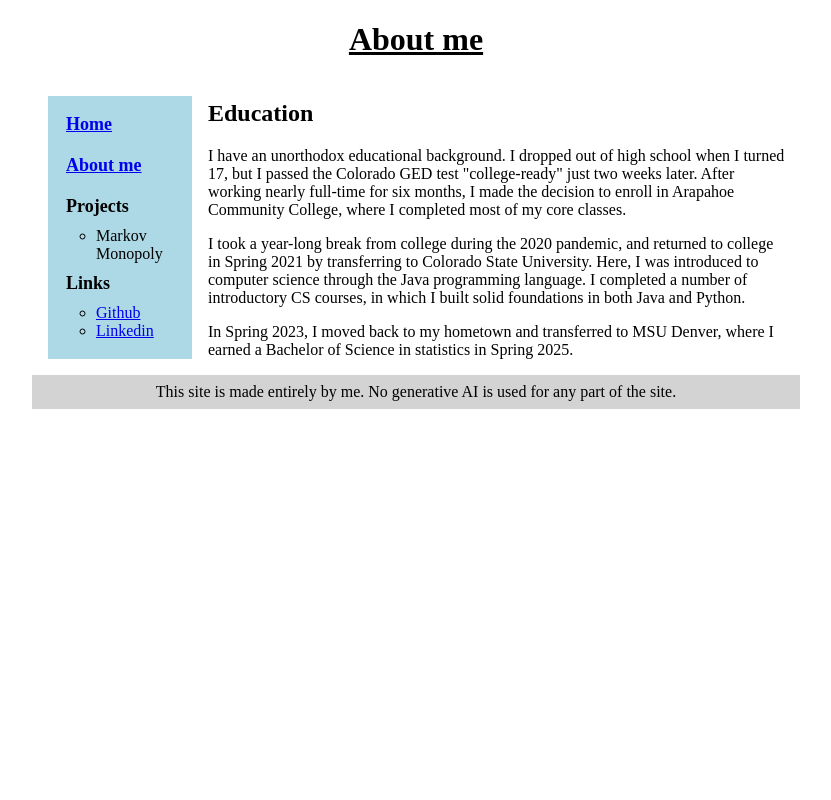
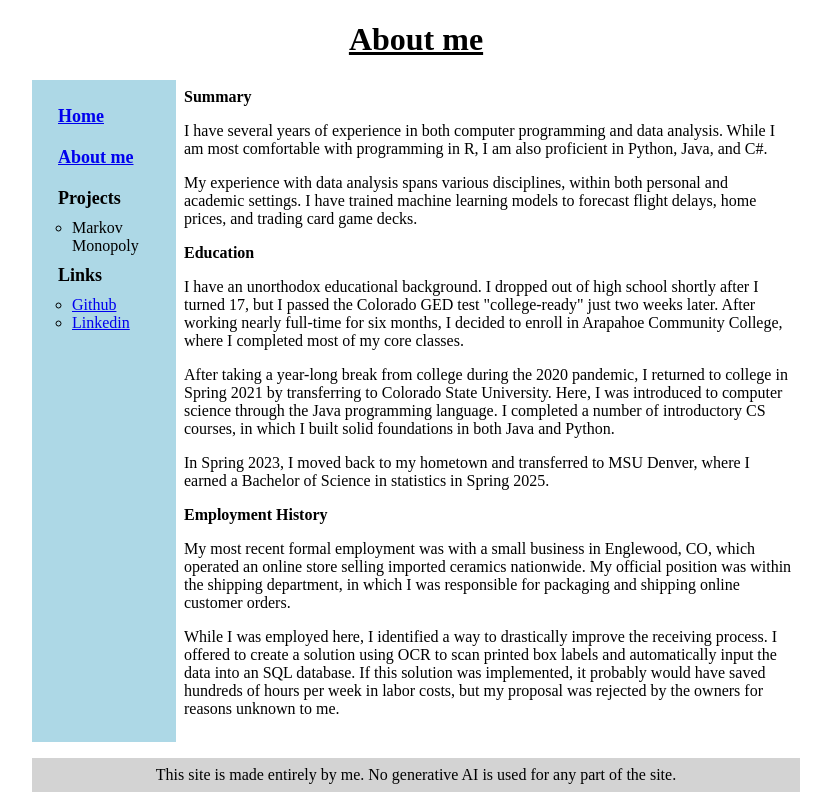
Before and after one commit to cburkha2/site, a plain HTML site: page about.html in a window 1280 px wide. Shown: the whole page, without its empty margins (224-1055 px from the left). Drawn offline with Linux system fonts and the light colour scheme.

Commit message:
Adjust style.css, add "summary" and "employment history" to about.html

```diff
--- a/about.html
+++ b/about.html
@@ -1,11 +1,13 @@
 <!DOCTYPE html>
 <html lang="en">
+
 <head>
     <meta charset="UTF-8">
     <meta name="viewport" content="width=device-width, initial-scale=1.0">
     <link rel="stylesheet" href="style.css">
     <title>About me</title>
 </head>
+
 <body>
     <div class="head">
         <h1>About me</h1>
@@ -23,19 +25,39 @@
                 <li class="pagelink">Links</li>
                 <ul class="submenu">
                     <li><a href="//github.com/cburkha2/" target="_blank" rel="noopener noreferrer">Github</a></li>
-                    <li><a href="//www.linkedin.com/in/cburkha2/" target="_blank" rel="noopener noreferrer">Linkedin</a></li>
+                    <li><a href="//www.linkedin.com/in/cburkha2/" target="_blank" rel="noopener noreferrer">Linkedin</a>
+                    </li>
                 </ul>
             </ul>
         </div>
 
         <div class="content">
-            <h2>Education</h2>
-            <p>I have an unorthodox educational background. I dropped out of high school when I turned 17, but I passed the Colorado GED test "college-ready" just two weeks later.
-                After working nearly full-time for six months, I made the decision to enroll in Arapahoe Community College, where I completed most of my core classes. </p>
-            <p>I took a year-long break from college during the 2020 pandemic, and returned to college in Spring 2021 by transferring to Colorado State University.
-                Here, I was introduced to computer science through the Java programming language. I completed a number of introductory CS courses, in which I built solid foundations in both Java and Python. </p>
-            <p>In Spring 2023, I moved back to my hometown and transferred to MSU Denver, where I earned a Bachelor of Science in statistics in Spring 2025. </p>
+            <div class="heading">Summary</div>
+            <p>I have several years of experience in both computer programming and data analysis. While I am most comfortable
+                with programming in R, I am also proficient in Python, Java, and C#. </p>
+            <p>My experience with data analysis spans various disciplines, within both personal and academic settings. I have
+                trained machine learning models to forecast flight delays, home prices, and trading card game decks. </p>
 
+            <div class="heading">Education</div>
+            <p>I have an unorthodox educational background. I dropped out of high school shortly after I turned 17, but I
+                passed the Colorado GED test "college-ready" just two weeks later.
+                After working nearly full-time for six months, I decided to enroll in Arapahoe Community College, where I
+                completed most of my core classes. </p>
+            <p>After taking a year-long break from college during the 2020 pandemic, I returned to college in Spring 2021
+                by transferring to Colorado State University.
+                Here, I was introduced to computer science through the Java programming language. I completed a number
+                of introductory CS courses, in which I built solid foundations in both Java and Python. </p>
+            <p>In Spring 2023, I moved back to my hometown and transferred to MSU Denver, where I earned a Bachelor of
+                Science in statistics in Spring 2025. </p>
+
+            <div class="heading">Employment History</div>
+            <p>My most recent formal employment was with a small business in Englewood, CO, which operated an online store
+                selling imported ceramics nationwide. My official position was within the shipping department, in which I was
+                responsible for packaging and shipping online customer orders. </p>
+            <p>While I was employed here, I identified a way to drastically improve the receiving process. I offered to create
+                a solution using OCR to scan printed box labels and automatically input the data into an SQL database. If this
+                solution was implemented, it probably would have saved hundreds of hours per week in labor costs, but my
+                proposal was rejected by the owners for reasons unknown to me. </p>
         </div>
     </div>
 
@@ -43,4 +65,5 @@
         This site is made entirely by me. No generative AI is used for any part of the site.
     </div>
 </body>
+
 </html>
--- a/style.css
+++ b/style.css
@@ -18,6 +18,7 @@ body {
 
 .body {
     display: flex;
+    margin-bottom: 16px;
 }
 
 .body .nav {
@@ -25,8 +26,8 @@ body {
     min-width: 144px;
     background-color: lightblue;
     justify-content: center;
-    margin: 16px;
-    padding: 8px;
+    margin: 0px;
+    padding: 16px;
 }
 
 .body .nav .menu {
@@ -44,9 +45,17 @@ body {
     font-size: large;
 }
 
+.body .nav .menu .submenu {
+    padding-left: 24px;
+}
+
 .body .content {
-    margin-right: 12px;
+    margin: 8px;
     justify-content: center;
+}
+
+.body .content .heading {
+    font-weight: bold;
 }
 
 .tail {
```
